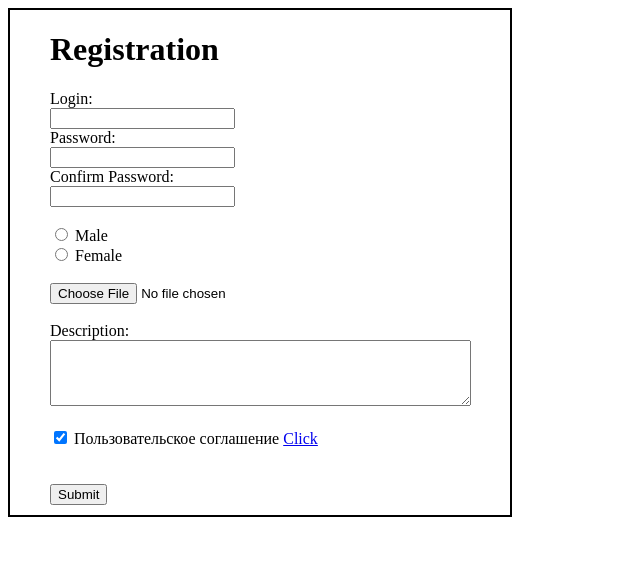
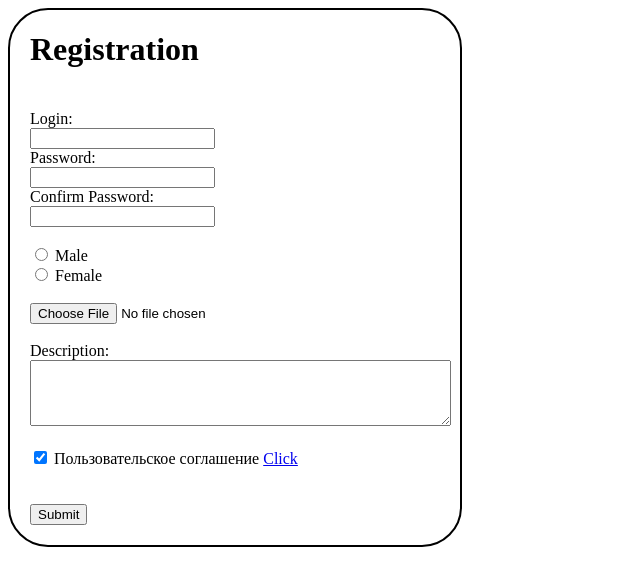
Before and after one commit to AlexandrDeos/HTML-lessons, a plain HTML site: page Form/index.html in a window 1280 px wide. Shown: the whole page, without its empty margins (0-640 px from the left). Drawn offline with Linux system fonts and the light colour scheme.

Commit message:
FormsChange2

```diff
--- a/Form/css/style.css
+++ b/Form/css/style.css
@@ -1,14 +1,14 @@
 
 h1  {
-    margin-left: 40px;
+    margin-left: 20px;
 }
 
 form {
-  margin-left: 40px;
-  margin-bottom: 10px;
+ padding: 20px;
 }
 
 .header {
     border: 2px solid black;
-    width: 500px;
+    width: 450px;
+    border-radius: 40px;
 }
```
